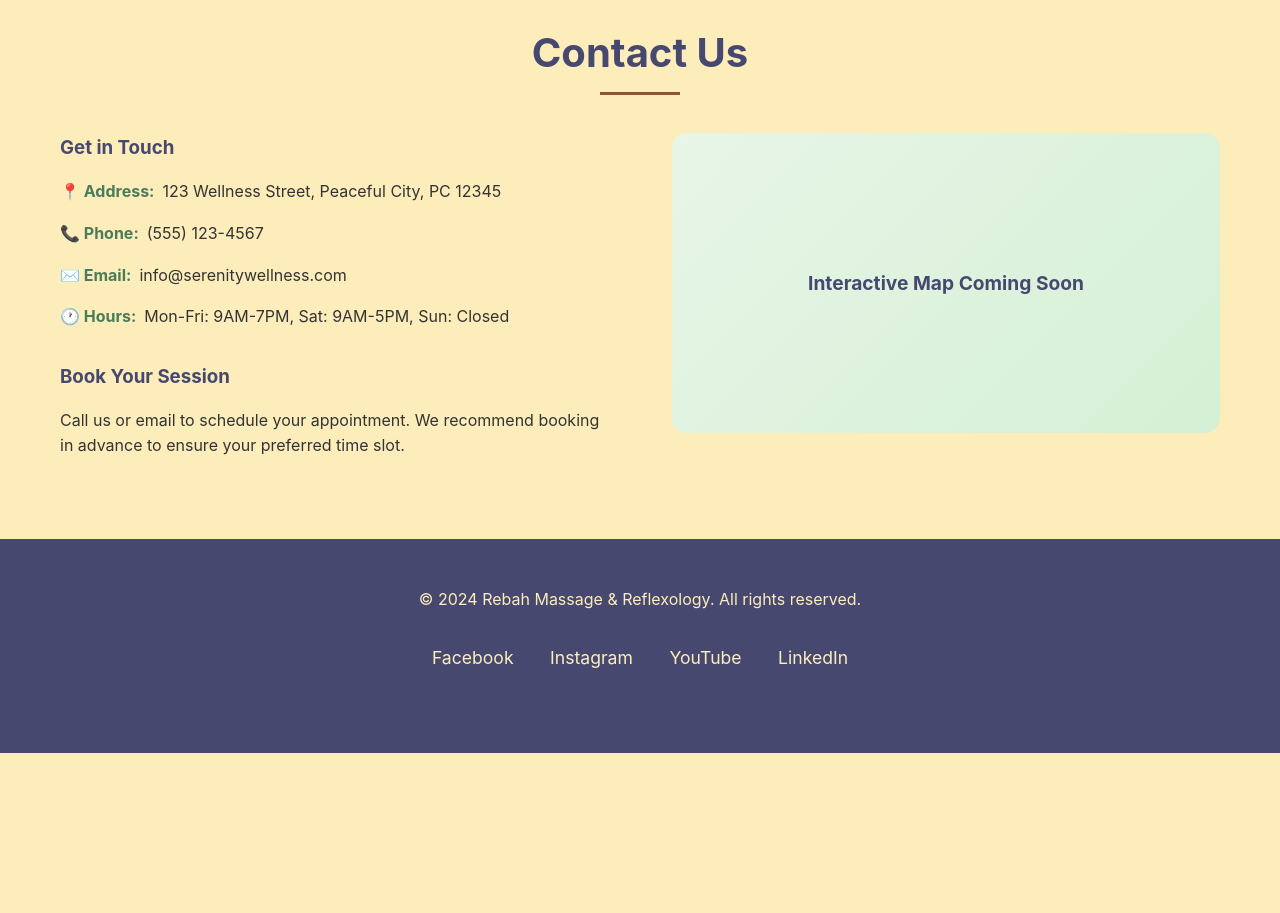
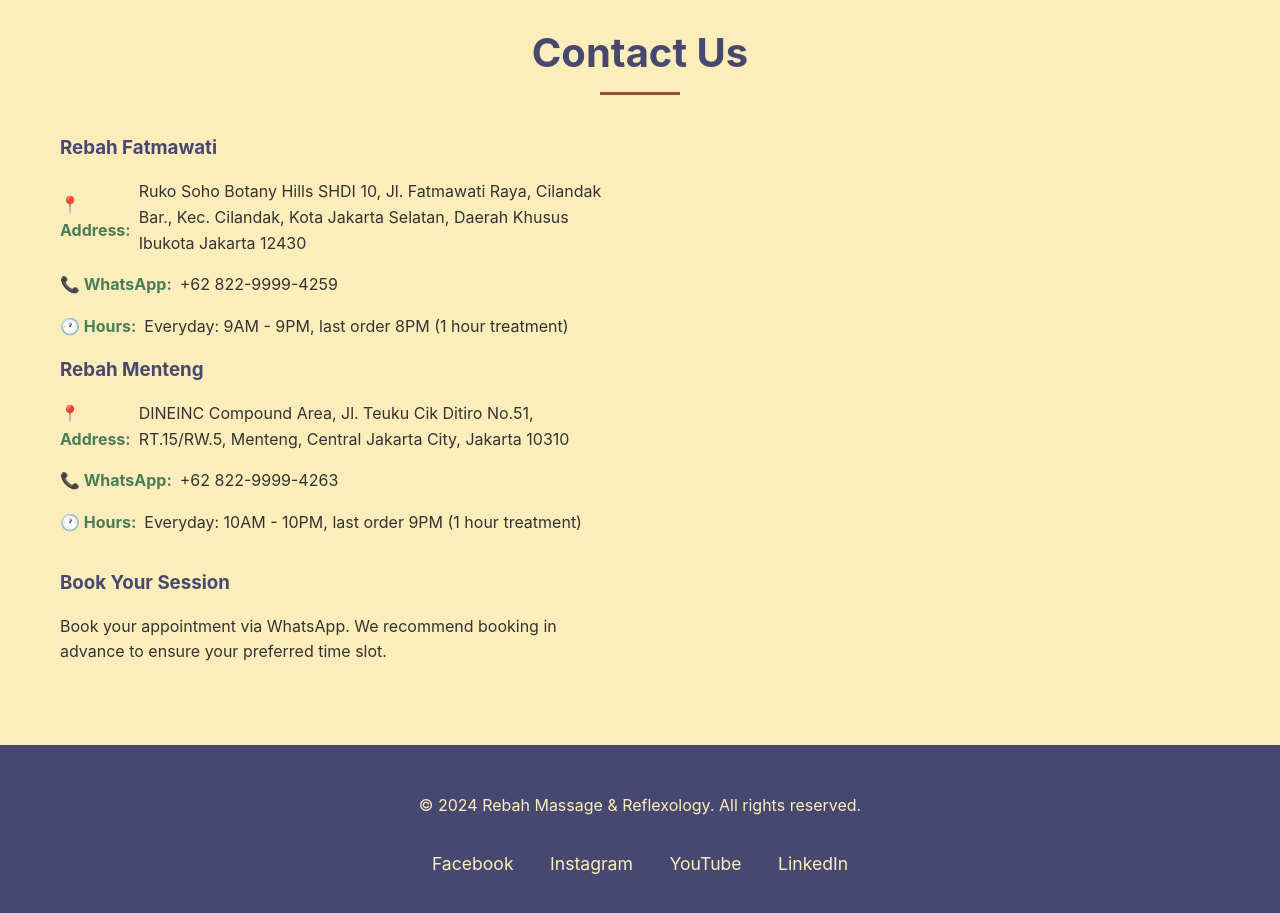
Before and after one commit to rebahmassage/rebahmassage.github.io, a plain HTML site: page index.html in a window 1280 px wide. Shown: the part 4400-5313 px from the top of the page. Before the commit the page ends 5153 px from the top, so only its background shows below. Drawn offline with Linux system fonts and the light colour scheme.

Commit message:
Added address

```diff
--- a/index.html
+++ b/index.html
@@ -740,25 +740,38 @@
             <h2 class="section-title">Contact Us</h2>
             <div class="contact-content">
                 <div class="contact-info">
-                    <h3>Get in Touch</h3>
+                    <h3>Rebah Fatmawati</h3>
                     <div class="contact-item">
-                        <strong>📍 Address:</strong> 123 Wellness Street, Peaceful City, PC 12345
+                        <strong>📍 Address:</strong> Ruko Soho Botany Hills SHDI 10, Jl. Fatmawati Raya, Cilandak Bar., Kec. Cilandak, Kota Jakarta Selatan, Daerah Khusus Ibukota Jakarta 12430
                     </div>
                     <div class="contact-item">
-                        <strong>📞 Phone:</strong> (555) 123-4567
+                        <strong>📞 WhatsApp:</strong> +62 822-9999-4259
                     </div>
                     <div class="contact-item">
-                        <strong>✉️ Email:</strong> info@serenitywellness.com
+                        <strong>🕐 Hours:</strong> Everyday: 9AM - 9PM, last order 8PM (1 hour treatment)
+                    </div>
+
+                </div>
+                <!--<div class="map-placeholder">
+                    Interactive Map Coming Soon
+                </div>-->
+            </div>
+            <div class="contact-content">
+                <div class="contact-info">
+                    <h3>Rebah Menteng</h3>
+                    <div class="contact-item">
+                        <strong>📍 Address:</strong> DINEINC Compound Area, Jl. Teuku Cik Ditiro No.51, RT.15/RW.5, Menteng, Central Jakarta City, Jakarta 10310
+
                     </div>
                     <div class="contact-item">
-                        <strong>🕐 Hours:</strong> Mon-Fri: 9AM-7PM, Sat: 9AM-5PM, Sun: Closed
+                        <strong>📞 WhatsApp:</strong> +62 822-9999-4263
+                    </div>
+                    <div class="contact-item">
+                        <strong>🕐 Hours:</strong> Everyday: 10AM - 10PM, last order 9PM (1 hour treatment)
                     </div>
 
                     <h3 style="margin-top: 2rem;">Book Your Session</h3>
-                    <p>Call us or email to schedule your appointment. We recommend booking in advance to ensure your preferred time slot.</p>
-                </div>
-                <div class="map-placeholder">
-                    Interactive Map Coming Soon
+                    <p>Book your appointment via WhatsApp. We recommend booking in advance to ensure your preferred time slot.</p>
                 </div>
             </div>
         </div>
```
